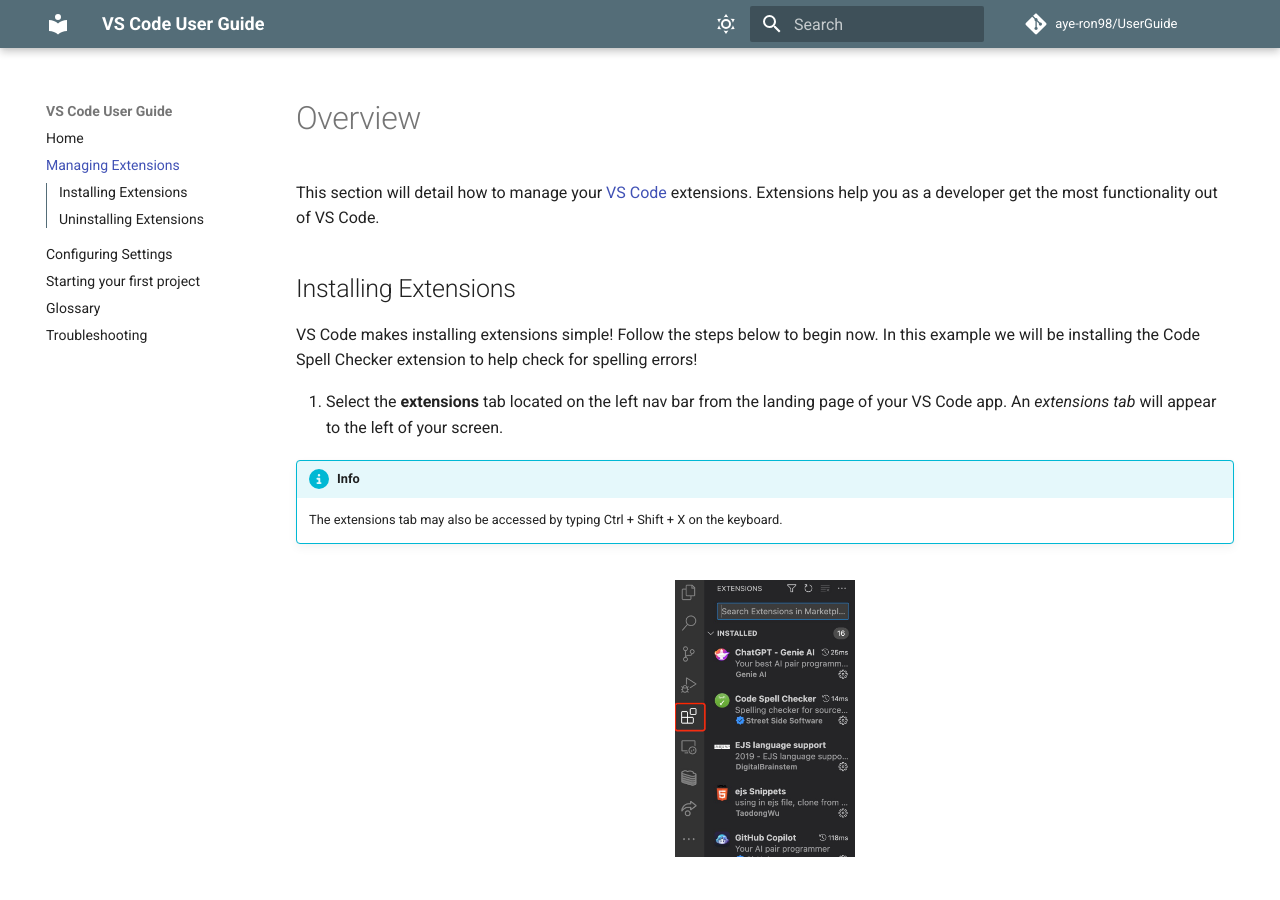
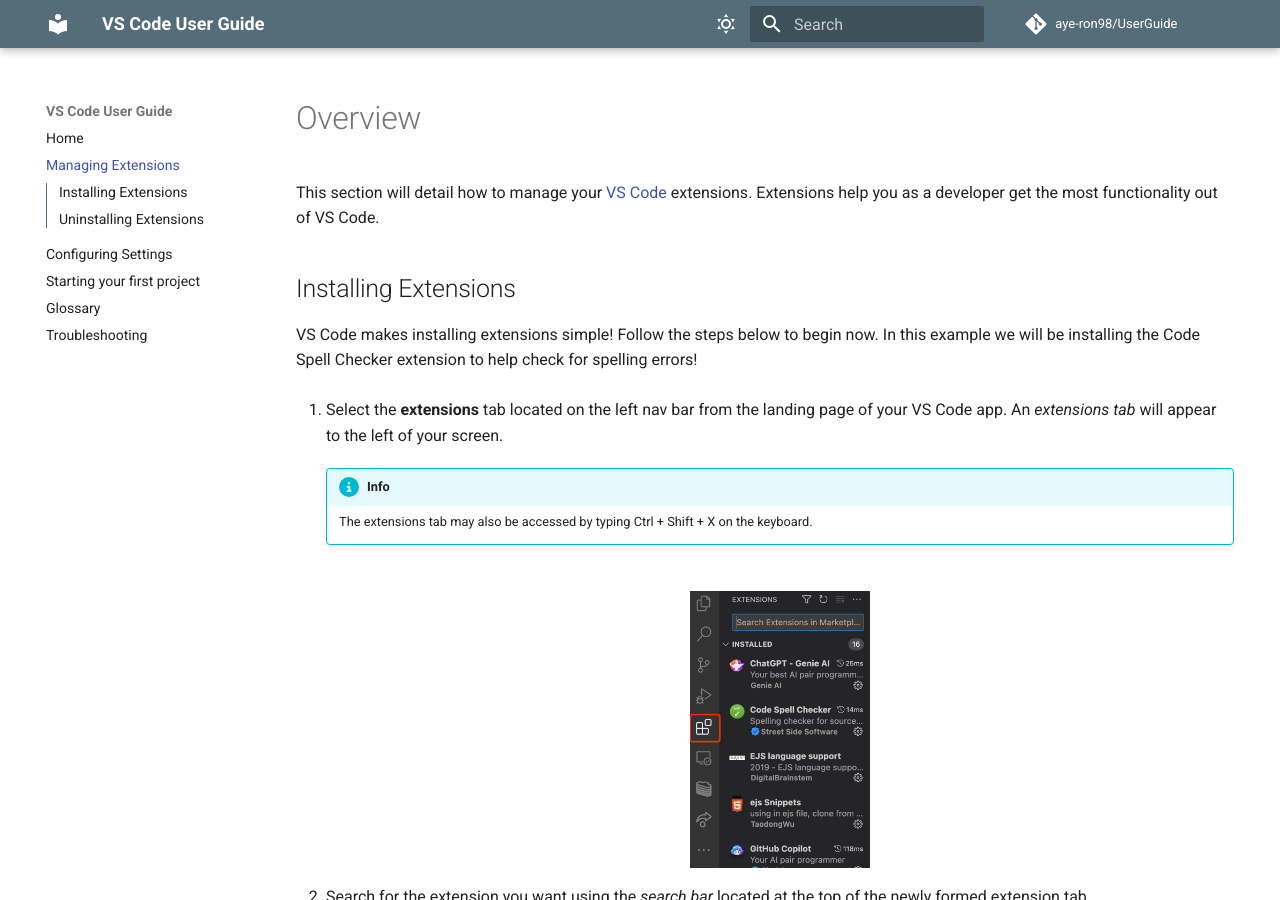
Before and after one commit to aye-ron98/UserGuide, an MkDocs documentation site: the page built from docs/pages/extensions.md, in a window 1280 px wide and 900 px high. Built offline with MkDocs 1.6.1 and Material for MkDocs 9.7.7, drawn with Linux system fonts in a browser that asks for light colours; comment, search, counter and statistics services are not loaded.

Commit message:
fix image breaking ordered list bug

```diff
--- a/docs/pages/extensions.md
+++ b/docs/pages/extensions.md
@@ -8,22 +8,28 @@
 
 1. Select the **extensions** tab located on the left nav bar from the landing page of your VS Code app. An _extensions tab_ will appear to the left of your screen.
 
-!!! info "Info"
-    The extensions tab may also be accessed by typing Ctrl + Shift + X on the keyboard.
 
-<figure markdown>
-    <img src="../images/extension1.jpg" alt="VS Code side bar" style="display: block;margin-left: auto;margin-right: auto;width:30%;max-width:600px">
-</figure>
+    !!! info "Info"
+        The extensions tab may also be accessed by typing Ctrl + Shift + X on the keyboard.
+
+    <figure markdown>
+        <img src="../images/extension1.jpg" alt="VS Code side bar" style="display: block;margin-left: auto;margin-right: auto;width:30%;max-width:600px">
+    </figure>
+
 
 2. Search for the extension you want using the _search bar_ located at the top of the newly formed extension tab.
-<img src="../images/extension3.jpg" alt="VS Code side bar" style="display: block;margin-left: auto;margin-right: auto;width:30%;max-width:600px">
+
+    <figure markdown>
+        <img src="../images/extension3.jpg" alt="VS Code side bar" style="display: block;margin-left: auto;margin-right: auto;width:30%;max-width:600px">
+    </figure>
 
 3. Click on the extension you wish to download.
 
 
 4. Click the **install** button. Congratulations! 🎉 You've installed an extension.
-!!! success "Success"
-    <img src="../images/extension2.jpg" alt="VS Code side bar" style="display: block;margin-left: auto;margin-right: auto;height:20%;max-height:250px">
+
+    !!! success "Success"
+        <img src="../images/extension2.jpg" alt="VS Code side bar" style="display: block;margin-left: auto;margin-right: auto;height:20%;max-height:250px">
 
 ## Uninstalling Extensions
 
@@ -31,18 +37,26 @@
 
 1. Select the **extensions** tab located on the left nav bar from the landing page of your VS Code app. An _extensions tab_ will appear to the left of your screen.
 
-!!! info "Info"
-    The extensions tab may also be accessed by typing Ctrl + Shift + X on the keyboard.
+    !!! info "Info"
+        The extensions tab may also be accessed by typing Ctrl + Shift + X on the keyboard.
 
-<img src="../images/extension1.jpg" alt="VS Code side bar" style="display: block;margin-left: auto;margin-right: auto;width:30%;max-width:600px">
+    <figure markdown>
+        <img src="../images/extension1.jpg" alt="VS Code side bar" style="display: block;margin-left: auto;margin-right: auto;width:30%;max-width:600px">
+    </figure>
 
 2. Search for the extension you want using the search bar located at the top of the newly formed _extension tab_.
-<img src="../images/extension4.jpg" alt="VS Code side bar" style="display: block;margin-left: auto;margin-right: auto;width:30%;max-width:600px">
+
+    <figure markdown>
+        <img src="../images/extension4.jpg" alt="VS Code side bar" style="display: block;margin-left: auto;margin-right: auto;width:30%;max-width:600px">
+    </figure>
 
 3. Find the extension you wish to uninstall under the _installed_ tab.
-<img src="../images/extension5.jpg" alt="VS Code side bar" style="display: block;margin-left: auto;margin-right: auto;width:30%;max-width:600px">
+
+    <figure markdown>
+        <img src="../images/extension5.jpg" alt="VS Code side bar" style="display: block;margin-left: auto;margin-right: auto;width:30%;max-width:600px">
+    </figure>
 
 4. Select the extension and click **uninstall**.
 
-!!! success "Success"
-    <img src="../images/extension6.jpg" alt="VS Code side bar" style="display: block;margin-left: auto;margin-right: auto;height:20%;max-height:150px">
+    !!! success "Success"
+        <img src="../images/extension6.jpg" alt="VS Code side bar" style="display: block;margin-left: auto;margin-right: auto;height:20%;max-height:150px">
```
